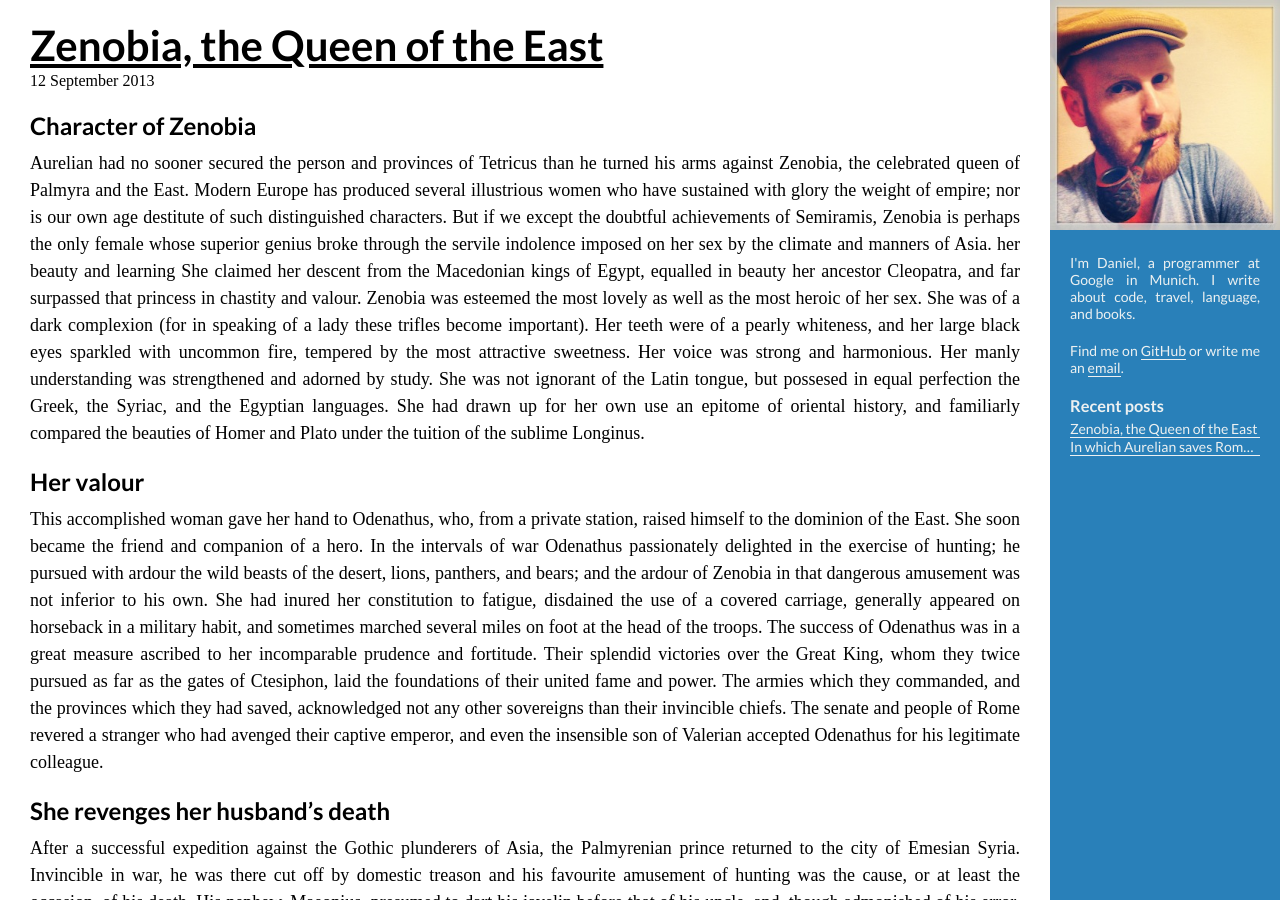
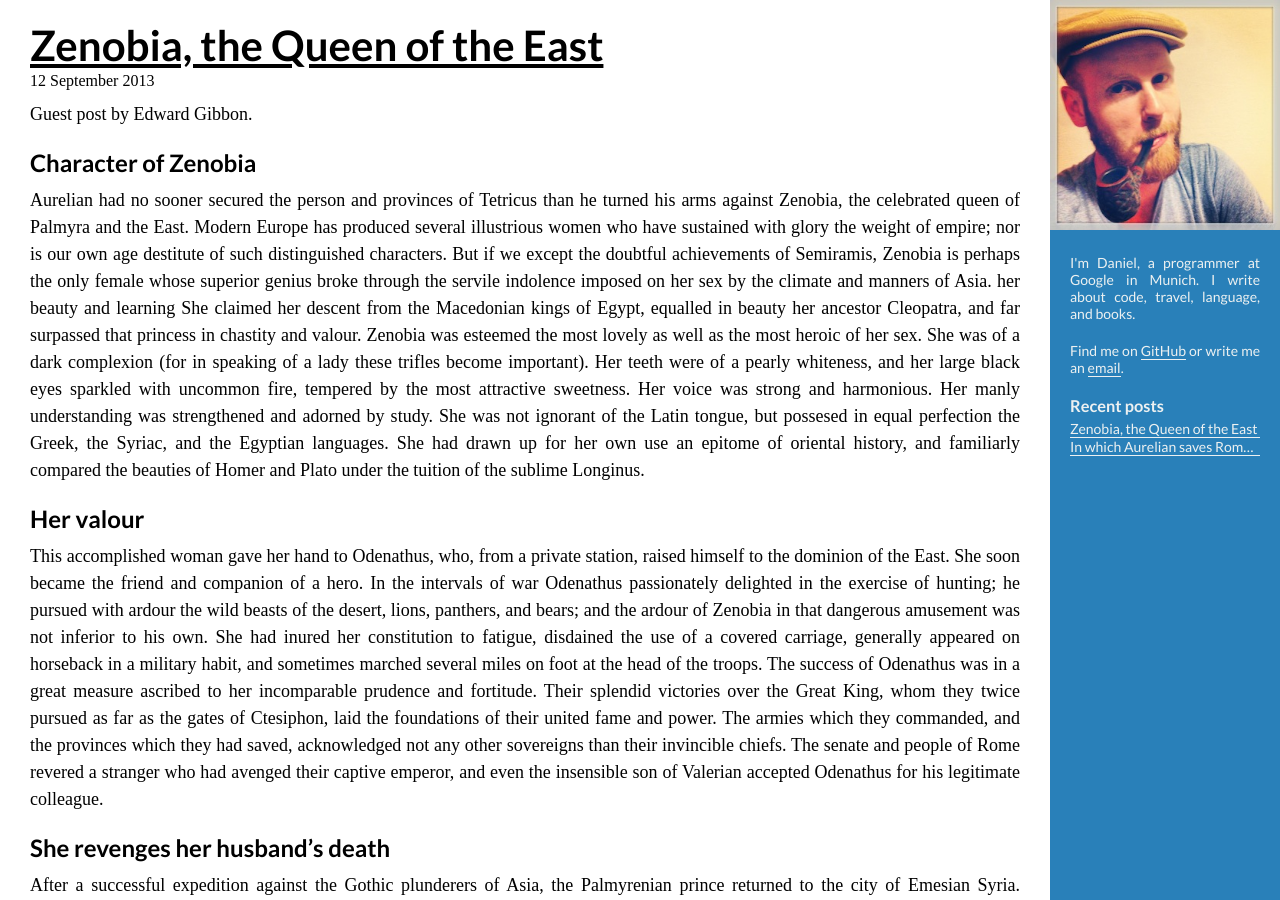
Before and after one commit to dhconnelly/dhconnelly.github.io, a Jekyll site: the page built from index.html, in a window 1280 px wide and 900 px high. Built offline with Jekyll 4.4.1, drawn with Linux system fonts in a browser that asks for light colours; some web fonts are replaced; the list of posts is cut into pages by our own code; some of the changed text lies outside the part shown.

Commit message:
guest post :)

```diff
--- a/_posts/2013-09-08-foo.md
+++ b/_posts/2013-09-08-foo.md
@@ -2,6 +2,8 @@
 layout: post
 title: In which Aurelian saves Rome, and other adventures
 ---
+
+Guest post by Edward Gibbon.
 
 Origin and services of Aurelian
 -------------------------------
--- a/_posts/2013-09-12-foo.md
+++ b/_posts/2013-09-12-foo.md
@@ -2,6 +2,8 @@
 layout: post
 title: Zenobia, the Queen of the East
 ---
+
+Guest post by Edward Gibbon.
 
 Character of Zenobia
 --------------------
```
